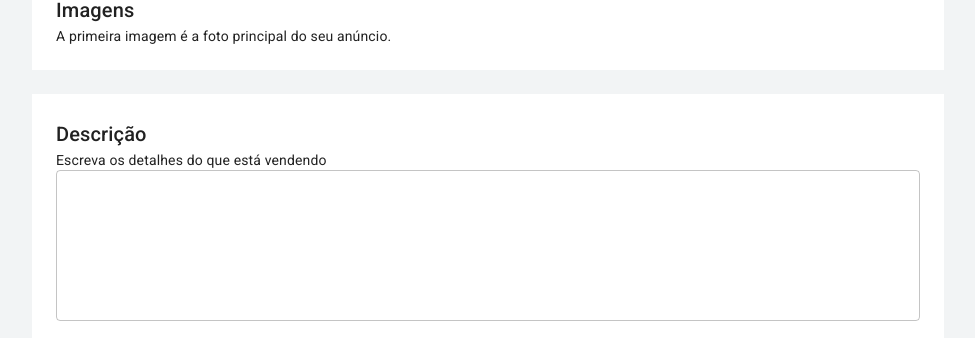
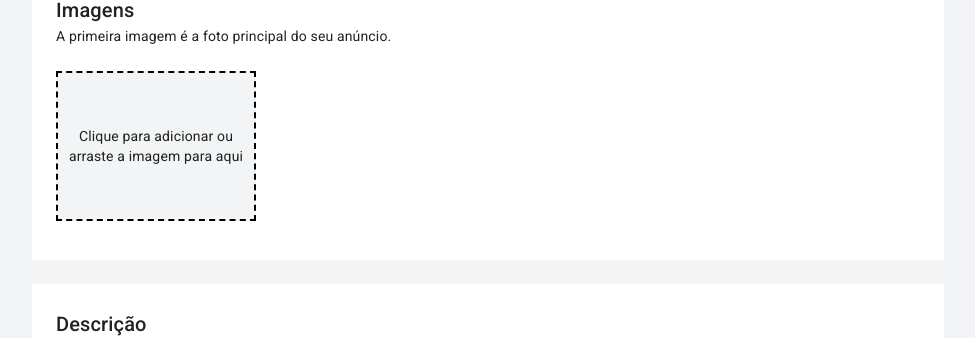
Before and after one commit to HebertZanatelli/Vitrinando, a Next.js app: page /user/publish in a window 1280 px wide. Shown: the part 479-817 px from the top of the page, without its empty margins (152-1127 px from the left). Built offline with nearby package versions, Linux system fonts and the light colour scheme.

Commit message:
adicionando feature de upload de imagens-front

```diff
--- a/package.json
+++ b/package.json
@@ -17,6 +17,7 @@
     "mongoose": "5.13.3",
     "next": "13.4.15",
     "react": "18.2.0",
-    "react-dom": "18.2.0"
+    "react-dom": "18.2.0",
+    "react-dropzone": "11.3.4"
   }
 }
--- a/pages/user/publish.js
+++ b/pages/user/publish.js
@@ -2,16 +2,23 @@
     Box,
     Button,
     Container,
+    IconButton,
     Select,
     TextField,
     Typography
 } from '@material-ui/core'
+
+import { useDropzone } from 'react-dropzone'
 import { makeStyles } from '@material-ui/core'
+import { DeleteForever } from '@material-ui/icons'
 
 import TemplateDefault from '../../src/templates/Default'
+import { useState } from 'react'
 
 
 const useStyles = makeStyles((theme) => ({
+    mask: {},
+    mainImage: {},
     container: {
         padding: theme.spacing(8, 0, 6)
     },
@@ -21,12 +28,79 @@
     box: {
         backgroundColor: theme.palette.background.white,
         padding: theme.spacing(3),
+    },
+    thumbContainer: {
+        display: 'flex',
+        flexWrap: 'wrap',
+        marginTop: '15',
+    },
+    dropzone: {
+        display: 'flex',
+        alignItems: 'center',
+        justifyContent: 'center',
+        textAlign: 'center',
+        margin: '0 15px 15px 0',
+        height: 150,
+        width: 200,
+        backgroundColor: theme.palette.background.default,
+        border: '2px dashed black'
+    },
+    thumb: {
+        position: 'relative',
+        width: 200,
+        height: 150,
+        backgroundSize: 'cover',
+        margin: '0 15px 15px 0',
+        backgroundPosition: 'center center',
+
+        '& $mainImage': {
+            backgroundColor: 'blue',
+            padding: '6px 10px',
+            position: 'absolute',
+            bottom: 0,
+            left: 0,
+        },
+
+        '&:hover $mask': {
+            display: 'flex',
+        },
+
+        '& $mask': {
+            display: 'none',
+            justifyContent: 'center',
+            alignItems: 'center',
+            textAlign: 'center',
+            backgroundColor: 'rgba(0, 0, 0, 0.7)',
+            width: '100%',
+            height: '100%'
+        }
     }
 }))
 
 const Publish = () => {
     const classes = useStyles()
+    const [files, setFiles] = useState([])
 
+    const { getRootProps, getInputProps } = useDropzone({
+        accept: 'image/*',
+        onDrop: (acceptedFile) => {
+            const newFiles = acceptedFile.map(file => {
+                return Object.assign(file, {
+                    preview: URL.createObjectURL(file)
+                })
+            })
+
+            setFiles([
+                ...files,
+                ...newFiles,
+            ])
+        }
+    })
+
+const handleRemoveFile = fileName => {
+    const newFileState = files.filter(file => file.name !== fileName)
+    setFiles(newFileState)
+}
     return (
         <TemplateDefault>
             <Container maxWidth="sm" className={classes.container}>
@@ -56,7 +130,7 @@
                         native
                         value=""
                         fullWidth
-              onChange={() => {}}
+                        onChange={() => { }}
                         inputProps={{
                             name: 'age',
                         }}
@@ -86,9 +160,45 @@
                     <Typography component="h6" variant="h6" color="textPrimary">
                         Imagens
                     </Typography>
-            <Typography component="div" variant="body2" color="textPrimary">
+                    <Typography component="div" variant="body2" color="textPrimary" gutterBottom>
                         A primeira imagem é a foto principal do seu anúncio.
                     </Typography>
+                    <br />
+                    <Box className={classes.thumbContainer}>
+                        <Box className={classes.dropzone} {...getRootProps()}>
+                            <input {...getInputProps()} />
+                            <Typography variant='body2' color='textPrimary'>
+                                Clique para adicionar ou arraste a imagem para aqui
+                            </Typography>
+                        </Box>
+                        {
+                            files.map((file, index) => (
+                                <Box
+                                    key={file.name}
+                                    className={classes.thumb}
+                                    style={{ backgroundImage: `url(${file.preview})` }}
+                                >
+                                    {
+                                        index === 0 ?
+                                            <Box className={classes.mainImage}>
+                                                <Typography variant='body' color='secondary'>Principal</Typography>
+                                            </Box>
+                                            : null
+                                    }
+                                    <Box className={classes.mask}>
+                                        <IconButton
+                                            color='secondary'
+                                            onClick={() => handleRemoveFile(file.name)}
+                                        >
+                                            <DeleteForever />
+                                        </IconButton>
+                                    </Box>
+                                </Box>
+                            ))
+                        }
+
+
+                    </Box>
                 </Box>
             </Container>
 
@@ -102,7 +212,7 @@
                     </Typography>
                     <TextField
                         multiline
-              rows={6}
+                        minRows={6}
                         variant="outlined"
                         fullWidth
                     />
--- a/src/theme.js
+++ b/src/theme.js
@@ -4,6 +4,9 @@
     palette: {
         primary: {
             main: '#000000',
+        },
+        secondary:{
+            main: '#FFFFFF'
         },
         background: {
             default: 'rgb(242, 244, 245)',
```
Also changed, not shown: 1 other file (tests, documents, lock files or other folders). Lines whose indentation alone changed are shown as unchanged.
